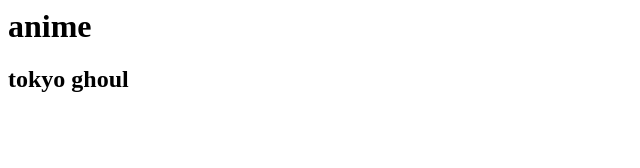
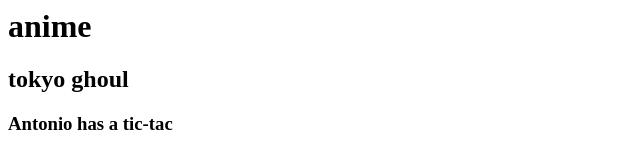
Before and after one commit to lilwap/joke, a plain HTML site: page index.html in a window 1280 px wide. Shown: the whole page, without its empty margins (0-640 px from the left). Drawn offline with Linux system fonts and the light colour scheme.

Commit message:
Update index.html

```diff
--- a/index.html
+++ b/index.html
@@ -8,5 +8,8 @@
   <h2>
     tokyo ghoul
   </h2>
+  <h3>
+    Antonio has a tic-tac
+    </h3>
 </body>
 </html>
```
